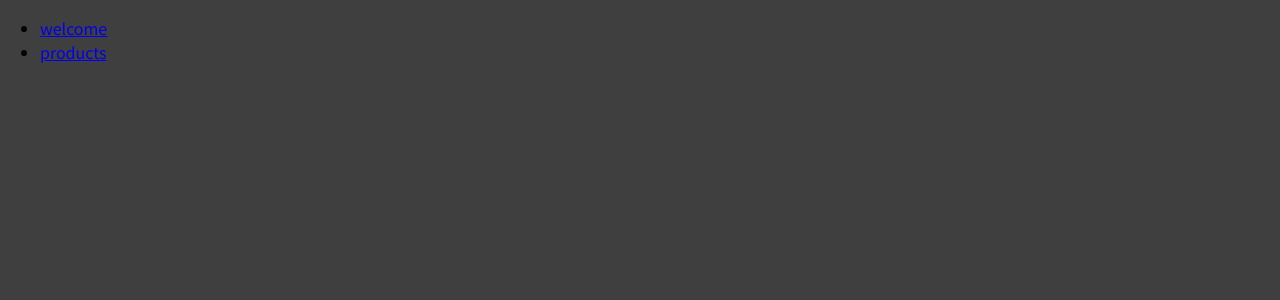
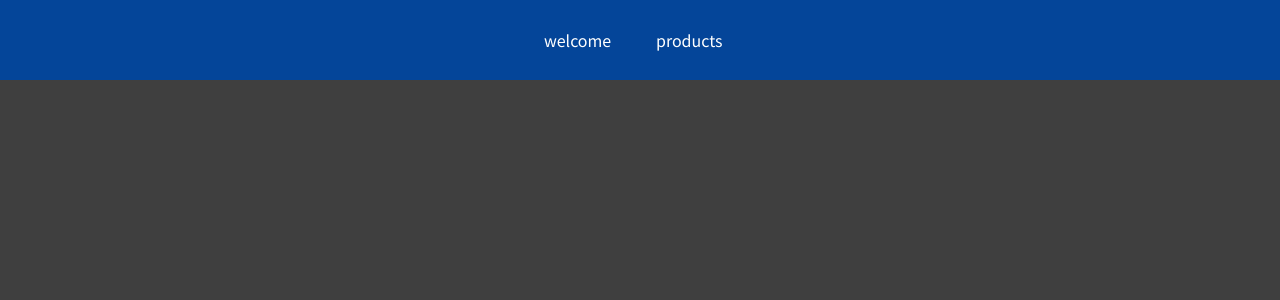
Before and after one commit to HennadiiZ/react-spa-router-20mxShw-, a JavaScript app: page / in a window 1280 px wide. Shown: the top 300 px of the page. Built offline with nearby package versions, Linux system fonts and the light colour scheme.

Commit message:
NavLink activeClassName

```diff
--- a/src/components/MainHeader.js
+++ b/src/components/MainHeader.js
@@ -1,16 +1,18 @@
-// export   './MainHeader.css';
-import { Link } from 'react-router-dom';
+import  classes from './MainHeader.module.css';
+import { Link, NavLink } from 'react-router-dom';
 
 const MainHeader = () => {
   return (
-    <header>
+    <header className={classes.header}>
       <nav>
         <ul>
           <li>
-            <Link to='/welcome'>welcome</Link>
+            {/* <Link to='/welcome'>welcome</Link> */}
+            <NavLink activeClassName={classes.active} to='/welcome'>welcome</NavLink>
           </li>
           <li>
-            <Link to='/products'>products</Link>
+            {/* <Link to='/products'>products</Link> */}
+            <NavLink activeClassName={classes.active} to='/products'>products</NavLink>
           </li>
         </ul>
       </nav>
--- /dev/null
+++ b/src/components/MainHeader.module.css
@@ -0,0 +1,38 @@
+.header {
+  width: 100%;
+  height: 5rem;
+  background-color: #044599;
+  padding: 0 10%;
+}
+
+.header nav {
+  height: 100%;
+}
+
+.header ul {
+  height: 100%;
+  list-style: none;
+  display: flex;
+  padding: 0;
+  margin: 0;
+  align-items: center;
+  justify-content: center;
+}
+
+.header li {
+  margin: 0 1rem;
+  width: 5rem;
+}
+
+.header a {
+  color: white;
+  text-decoration: none;
+}
+
+.header a:hover,
+.header a:active,
+.header a.active {
+  color: #95bcf0;
+  padding-bottom: 0.25rem;
+  border-bottom: 4px solid #95bcf0;
+}
--- a/src/index.css
+++ b/src/index.css
@@ -12,3 +12,15 @@
   margin: 0;
   background-color: #3f3f3f;
 }
+
+main {
+  margin-top: 7rem;
+  text-align: center;
+}
+
+h1,
+h2,
+h3,
+p {
+  color: #042b5f;
+}
--- a/src/index.js
+++ b/src/index.js
@@ -12,4 +12,4 @@
 );
 
 // npm install react-router-dom@5
-// 269 270
+// 269 270 271 Using NavLinks
```
Also changed, not shown: src/components/MainHeader.css (deleted), 1 other file (tests, documents, lock files or other folders).
